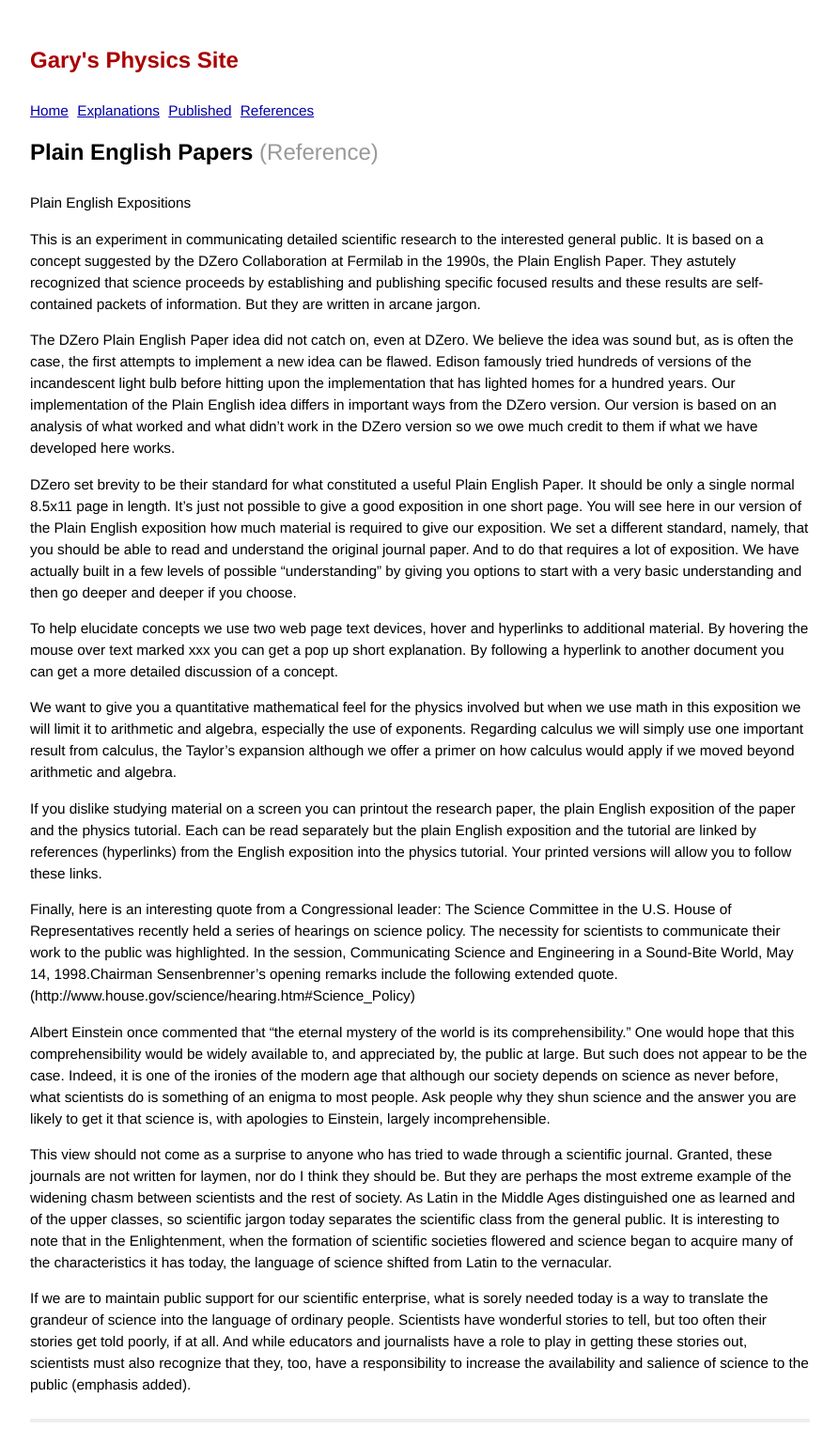
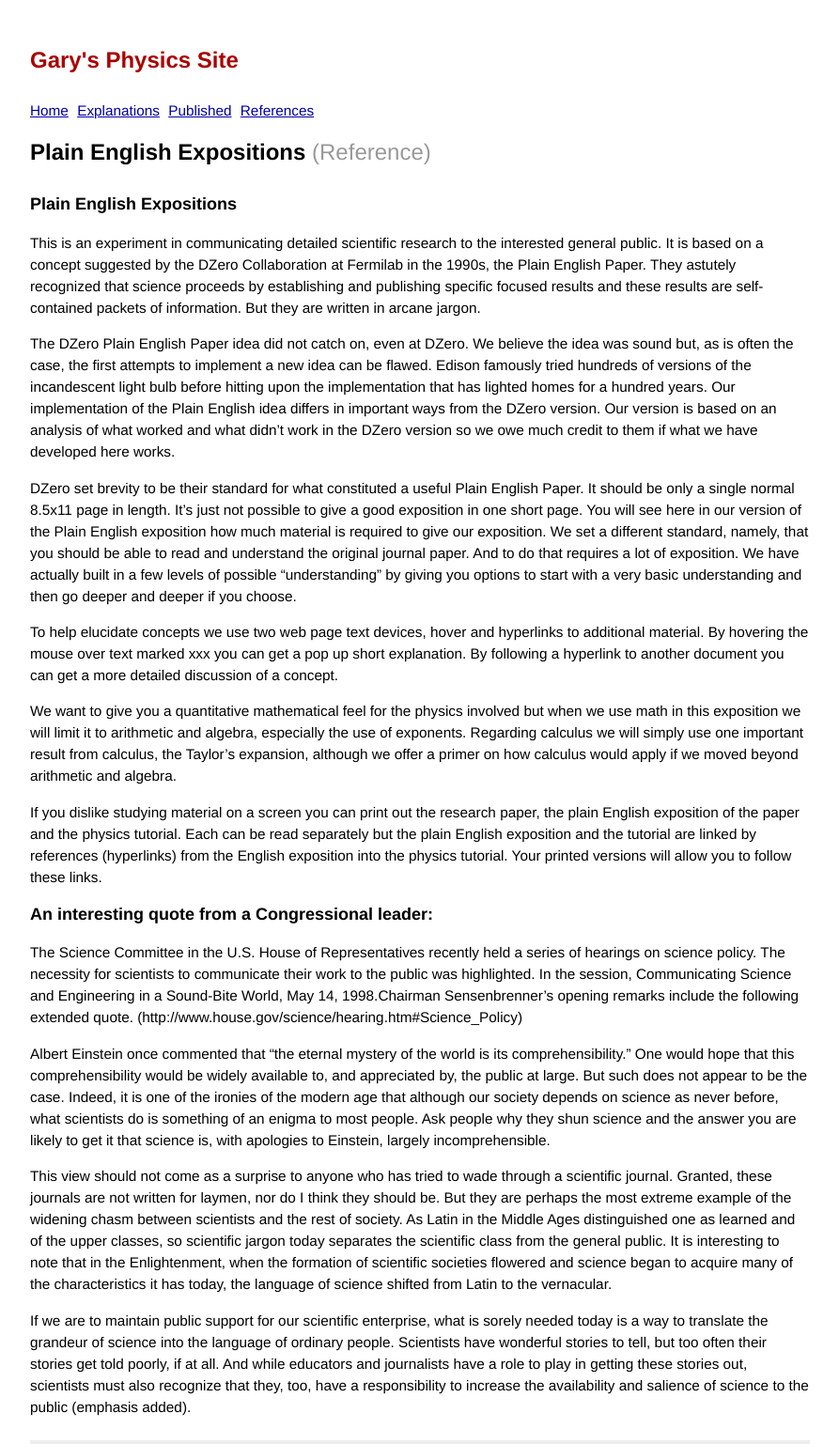
Before and after one commit to grbfacet/facet, a Jekyll site: the page built from plain-english-papers.md, in a window 1280 px wide. Shown: the whole page at 94% size, without its empty margins (193-1086 px from the left). Built offline with Jekyll 4.4.1, drawn with Linux system fonts in a browser that asks for light colours; Markdown is read by kramdown in place of the engine named in the settings; before the commit the page ends 1514 px from its top, so only the background shows below that.

Commit message:
Update plain-english-papers.md

```diff
--- a/plain-english-papers.md
+++ b/plain-english-papers.md
@@ -1,10 +1,10 @@
 ---
 layout: default
-title: Plain English Papers
+title: Plain English Expositions
 pagetype: reference
 ---
 
-Plain English Expositions
+### Plain English Expositions
 
 This is an experiment in communicating detailed scientific research to the interested general public. It is based on a concept suggested by the DZero Collaboration at Fermilab in the 1990s, the Plain English Paper. They astutely recognized that science proceeds by establishing and publishing specific focused results and these results are self-contained packets of information. But they are written in arcane jargon.
 
@@ -16,13 +16,13 @@ DZero set brevity to be their standard for what constituted a useful Plain Engli
 To help elucidate concepts we use two web page text devices, hover and hyperlinks to additional material. By hovering the mouse over text marked xxx you can get a pop up short explanation. By following a hyperlink to another document you can get a more detailed discussion of a concept.
 
 
-We want to give you a quantitative mathematical feel for the physics involved but when we use math in this exposition we will limit it to arithmetic and algebra, especially the use of exponents. Regarding calculus we will simply use one important result from calculus, the Taylor’s expansion although we offer a primer on how calculus would apply if we moved beyond arithmetic and algebra.
+We want to give you a quantitative mathematical feel for the physics involved but when we use math in this exposition we will limit it to arithmetic and algebra, especially the use of exponents. Regarding calculus we will simply use one important result from calculus, the Taylor’s expansion, although we offer a primer on how calculus would apply if we moved beyond arithmetic and algebra.
 
-If you dislike studying material on a screen you can printout the research paper, the plain English exposition of the paper and the physics tutorial. Each can be read separately but the plain English exposition and the tutorial are linked by references (hyperlinks) from the English exposition into the physics tutorial. Your printed versions will allow you to follow these links.
+If you dislike studying material on a screen you can print out the research paper, the plain English exposition of the paper and the physics tutorial. Each can be read separately but the plain English exposition and the tutorial are linked by references (hyperlinks) from the English exposition into the physics tutorial. Your printed versions will allow you to follow these links.
 
-Finally, here is an interesting quote from a Congressional leader:
-The Science Committee in the U.S. House of Representatives recently held a series of hearings on science policy. The necessity for scientists to communicate their work to the public was highlighted. In the session, Communicating Science and Engineering in a Sound-Bite World, May 14, 1998.Chairman Sensenbrenner’s opening remarks include the following extended quote.
-(http://www.house.gov/science/hearing.htm#Science_Policy)
+### An interesting quote from a Congressional leader:
+
+The Science Committee in the U.S. House of Representatives recently held a series of hearings on science policy. The necessity for scientists to communicate their work to the public was highlighted. In the session, Communicating Science and Engineering in a Sound-Bite World, May 14, 1998.Chairman Sensenbrenner’s opening remarks include the following extended quote. (http://www.house.gov/science/hearing.htm#Science_Policy)
 
 
 Albert Einstein once commented that "the eternal mystery of the world is its comprehensibility." One would hope that this comprehensibility would be widely available to, and appreciated by, the public at large. But such does not appear to be the case. Indeed, it is one of the ironies of the modern age that although our society depends on science as never before, what scientists do is something of an enigma to most people. Ask people why they shun science and the answer you are likely to get it that science is, with apologies to Einstein, largely incomprehensible.
```
